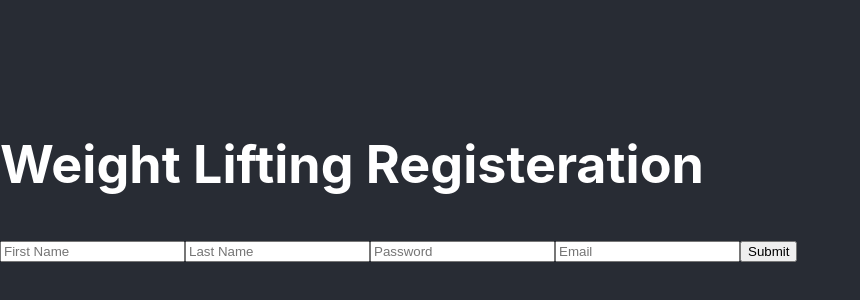
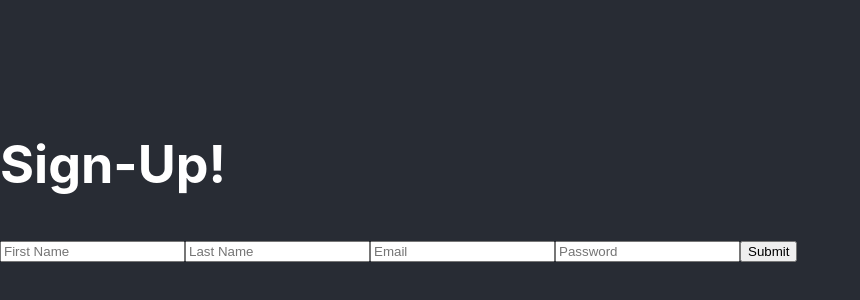
Before and after one commit to Build-Week-Weight-Lifting-Journal-3/Front-end, a React (Create React App) app: page /register in a window 1280 px wide. Shown: the part 220-520 px from the top of the page, without its empty margins (0-860 px from the left). Built offline with nearby package versions, Linux system fonts and the light colour scheme.

Commit message:
refactored the registration form, though still will not post and or register new users. Not sure what is wrong.

```diff
--- a/src/components/RegisterAccount.js
+++ b/src/components/RegisterAccount.js
@@ -1,5 +1,5 @@
 import React, { useState } from "react";
-import axios from 'axios';
+import { axiosWithAuth } from '../utils/axiosWithAuth';
 
 const initialFormState = {
     firstName: '',
@@ -10,63 +10,71 @@ const initialFormState = {
 }
 
 const RegisterAccount = (props) => {
-    const [form, setForm] = useState(initialFormState);
+    const [newCredentials, setNewCredentials] = useState(initialFormState);
+    // console.log(newCredentials);
+
+    const register = (event) => {
+        event.preventDefault();
+        setNewCredentials({
+          isFetching: true
+        })
+        axiosWithAuth()
+            .post('/auth/register', newCredentials)
+            .then(res => {
+                console.log(res);
+                // localStorage.setItem('token', res.data.token);
+                // props.history.push('/');
+            })
+            .catch(err => {
+                console.log(err)
+            })
+    }
 
     const handleChange = (event) => {
-        setForm({
-            ...form,
+        setNewCredentials({
+            ...newCredentials,
             [event.target.name]: event.target.value
         });
     }
 
-    const handleSubmit = e => {
-        e.preventDefault();
-        axios.post('https://weight-lifting-journal-3.herokuapp.com/api/auth/register', form)
-            .then(res => {
-                console.log(res);
-                // localStorage.setItem('token', res.data.payload);
-                // props.history.push('/Login');
-            }).catch(error => console.log(error.response));
-    };
-
     return (
-        <div className="user-cont">
-            <h1>Weight Lifting Registeration</h1>
-            <form onSubmit={(event) => handleSubmit(event)}>
+        <div>
+            <h1>Sign-Up!</h1>
+            <form onSubmit={register}>
                 <input
-                    onChange={(event) => handleChange(event)}
+                    name='firstName'
+                    type='text'
                     placeholder="First Name"
-                    name="firstName"
-                    value={form.firstName}
-                    className="input"
+                    value={newCredentials.firstName}
+                    onChange={handleChange}
                     required
                 />
                 <input
-                    onChange={(event) => handleChange(event)}
+                    name='lastName'
+                    type='text'
                     placeholder="Last Name"
-                    name="lastName"
-                    value={form.lastName}
-                    className="input"
+                    value={newCredentials.lastName}
+                    onChange={handleChange}
                     required
                 />
                 <input
-                    onChange={(event) => handleChange(event)}
-                    placeholder="Password"
-                    name="password"
-                    value={form.password}
-                    className="input"
-                    type="password"
+                    name='email'
+                    type='text'
+                    placeholder="Email"
+                    value={newCredentials.email}
+                    onChange={handleChange}
                     required
                 />
                 <input
-                    onChange={(event) => handleChange(event)}
-                    placeholder="Email"
-                    name="email"
-                    value={form.email}
-                    className="input"
+                    name='password'
+                    type='password'
+                    placeholder="Password"
+                    value={newCredentials.password}
+                    onChange={handleChange}
                     required
                 />
-                <button >Submit</button>
+                <button>Submit</button>
+                {newCredentials.isFetching && 'registering...'}
             </form>
         </div>
     )
```
